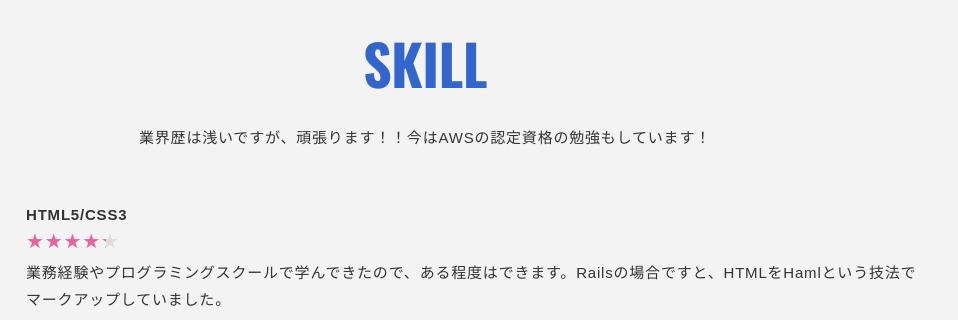
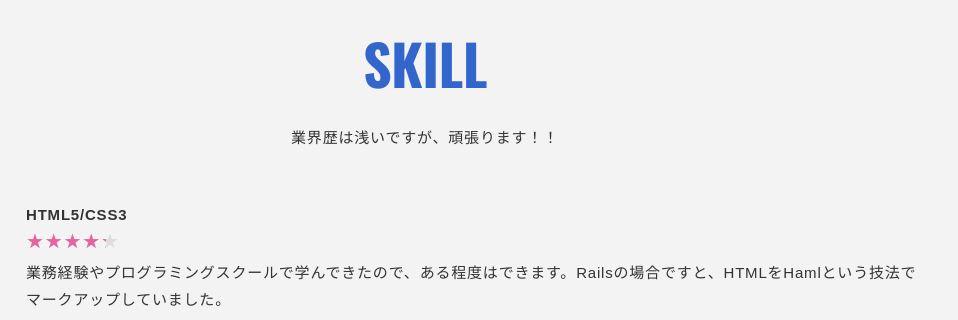
Before and after one commit to katotakumi/portfolio-katotakumi, a plain HTML site: page index.html in a window 1280 px wide. Shown: the part 3211-3531 px from the top of the page, 215-1173 px from the left. Drawn offline with nearby package versions, Linux system fonts and the light colour scheme; a web font is replaced by a local one.

Commit message:
自己紹介　変更

```diff
--- a/index.html
+++ b/index.html
@@ -122,7 +122,7 @@
             <div class="two-column-desc">
               <p class="text">
                 IT業界3年目のエンジニアです。新卒で大手SIer企業に入社し、これまでJavaをメインに業務系システムの開発・テストに携わってきました。ですが、よりエンジニアとして成長したいという思いから、2019年3月〜5月にかけて、プログラミングスクール「TECH::EXPERT 名古屋校」に在籍し、RubyやRuby on Railsを使ったアジャイル開発も経験してきました。
-                <br>今後はAWSの認定資格の勉強もしつつ、より多くの企業からオファーがいただけるように市場価値の高いエンジニアになれるように頑張りますので、よろしくお願いいたします！</p>
+                <br>今はプログラミングに加えてwebマーケティングの勉強もしつつ、より多くの企業様からオファーがいただけるように市場価値の高いエンジニアになれるように頑張りますので、よろしくお願いいたします！</p>
             </div>
           </div>
         </div>
@@ -132,7 +132,7 @@
           <div class="section-title-block">
             <h2 class="section-title">SKILL</h2>
             <p class="section-desc">
-              業界歴は浅いですが、頑張ります！！今はAWSの認定資格の勉強もしています！
+              業界歴は浅いですが、頑張ります！！
             </p>
           </div>
           <div class="card-wrapper">
```
